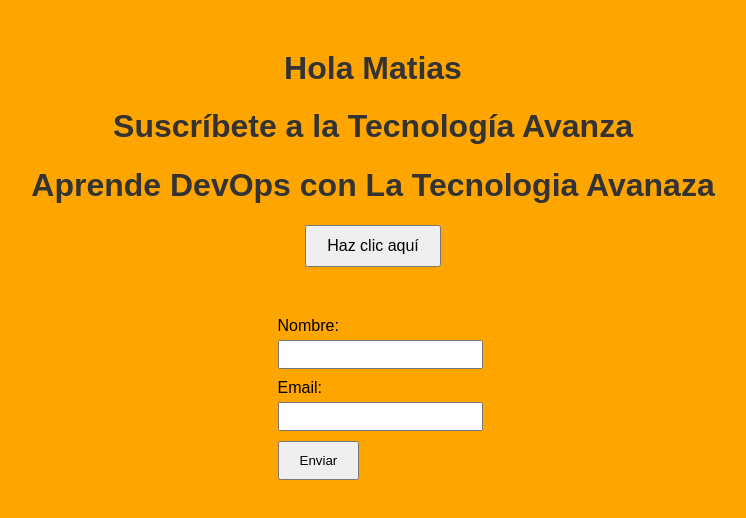
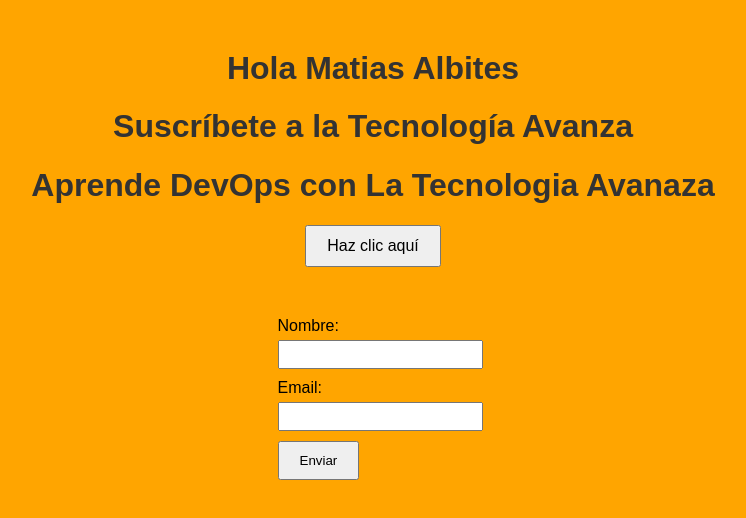
Before and after one commit to MatiasAlbites2004/GitFlowPractice-MyApp, a plain HTML site: page index.html in a window 1280 px wide. Shown: the whole page, without its empty margins (267-1013 px from the left). Drawn offline with Linux system fonts and the light colour scheme.

Commit message:
Preparar version 1.0.0

```diff
--- a/index.html
+++ b/index.html
@@ -7,7 +7,7 @@
     <link rel="stylesheet" href="styles.css">
 </head>
 <body>
-    <h1>Hola Matias</h1>
+    <h1>Hola Matias Albites</h1>
     <h1>Suscríbete a la Tecnología Avanza</h1>
     <h1>Aprende DevOps con La Tecnologia Avanaza</h1>
     <button id="btnClick">Haz clic aquí</button>
```
